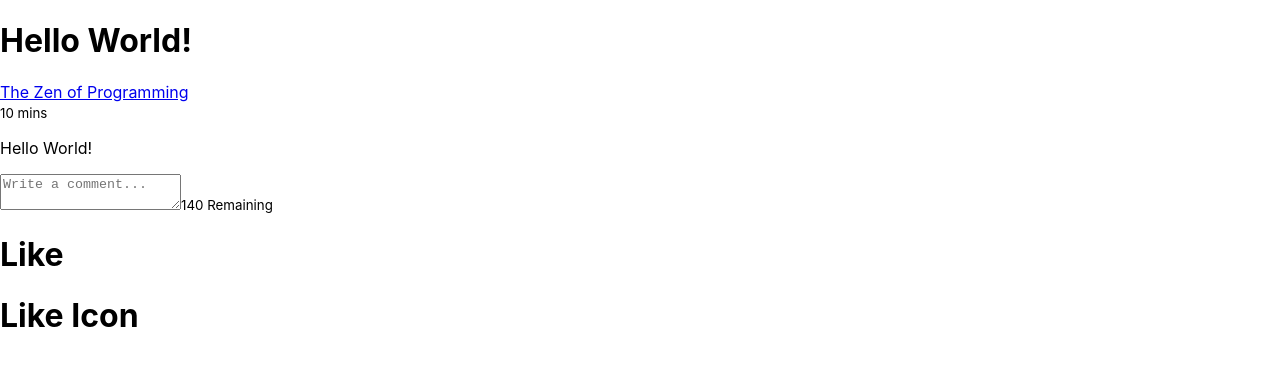
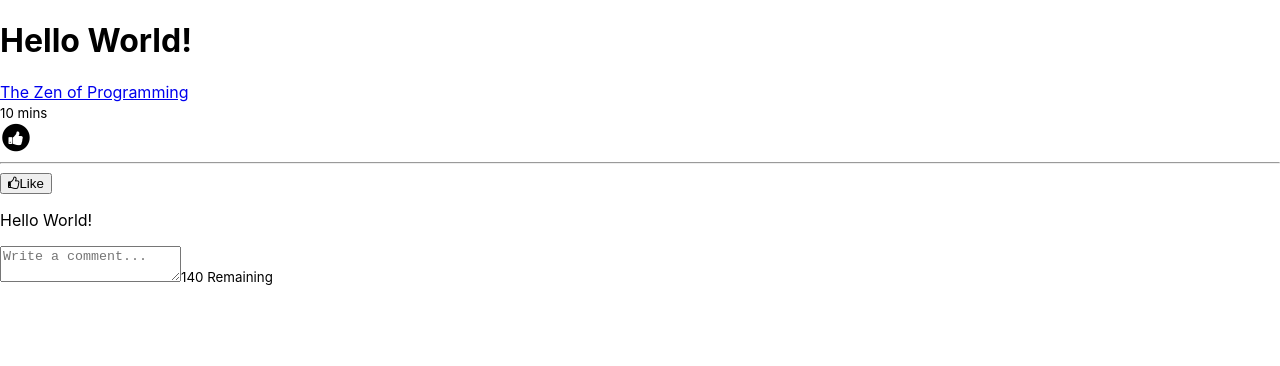
Before and after one commit to za-h-ra/facebook-status-widget, a React (Create React App) app in the folder fb-widget/: page / in a window 1280 px wide. Shown: the top 366 px of the page. Built offline with nearby package versions, Linux system fonts and the light colour scheme.

Commit message:
install fontawesome library and create Like and LikeIcon components

```diff
--- a/fb-widget/package.json
+++ b/fb-widget/package.json
@@ -3,6 +3,8 @@
   "version": "0.1.0",
   "private": true,
   "dependencies": {
+    "@fortawesome/fontawesome-svg-core": "^1.2.32",
+    "@fortawesome/react-fontawesome": "^0.1.13",
     "@testing-library/jest-dom": "^5.11.4",
     "@testing-library/react": "^11.1.0",
     "@testing-library/user-event": "^12.1.10",
--- a/fb-widget/public/index.html
+++ b/fb-widget/public/index.html
@@ -24,7 +24,8 @@
       work correctly both with client-side routing and a non-root public URL.
       Learn how to configure a non-root public URL by running `npm run build`.
     -->
-    <title>React App</title>
+    <link href="https://maxcdn.bootstrapcdn.com/font-awesome/4.7.0/css/font-awesome.min.css" rel="stylesheet" />
+    <title>Facebook Status Widget</title>
   </head>
   <body>
     <noscript>You need to enable JavaScript to run this app.</noscript>
--- a/fb-widget/src/App.js
+++ b/fb-widget/src/App.js
@@ -1,15 +1,11 @@
 import React from 'react'
 import Status from './Components/Status'
-import Like from './Components/Like'
-import LikeIcon from './Components/LikeIcon'
 
 export default function App() {
     return (
         <>
             <h1>Hello World!</h1>
             <Status />
-            <Like />
-            <LikeIcon />
         </>
     )
 }
--- a/fb-widget/src/Components/Like.jsx
+++ b/fb-widget/src/Components/Like.jsx
@@ -1,9 +1,20 @@
 import React from 'react'
+import LikeIcon from './LikeIcon'
 
 export default function Like() {
-    return (
-        <>
-         <h1>Like</h1>
-        </>
-    )
+	return (
+		<>
+			<LikeIcon />
+			<hr />
+			<div>
+				<button type='button'>
+					<i
+						className='fa fa-thumbs-o-up fa-4 align-middle'
+						aria-hidden='true'
+					/>
+					<span className='align-middle'>Like</span>
+				</button>
+			</div>
+		</>
+	)
 }
--- a/fb-widget/src/Components/LikeIcon.jsx
+++ b/fb-widget/src/Components/LikeIcon.jsx
@@ -1,9 +1,12 @@
 import React from 'react'
 
 export default function LikeIcon() {
-    return (
-        <>
-           <h1>Like Icon</h1>
-        </>
-    )
+	return (
+		<>
+			<span className='fa-stack fa-sm'>
+				<i className='fa fa-circle fa-stack-2x blue-icon' />
+				<i className='fa fa-thumbs-up fa-stack-1x fa-inverse' />
+			</span>
+		</>
+	)
 }
--- a/fb-widget/src/Components/Status.jsx
+++ b/fb-widget/src/Components/Status.jsx
@@ -1,5 +1,6 @@
 import React from 'react'
 import Comment from './Comment'
+import Like from './Like'
 
 export default function Status() {
     return (
@@ -17,6 +18,7 @@ export default function Status() {
                                 </div>
                             </div>
                         </div>
+                        <Like />
                     </div>
                     <p>Hello World!</p>
                     <div className="card-footer text-muted" />
```
Also changed, not shown: 2 other files (tests, documents, lock files or other folders).
